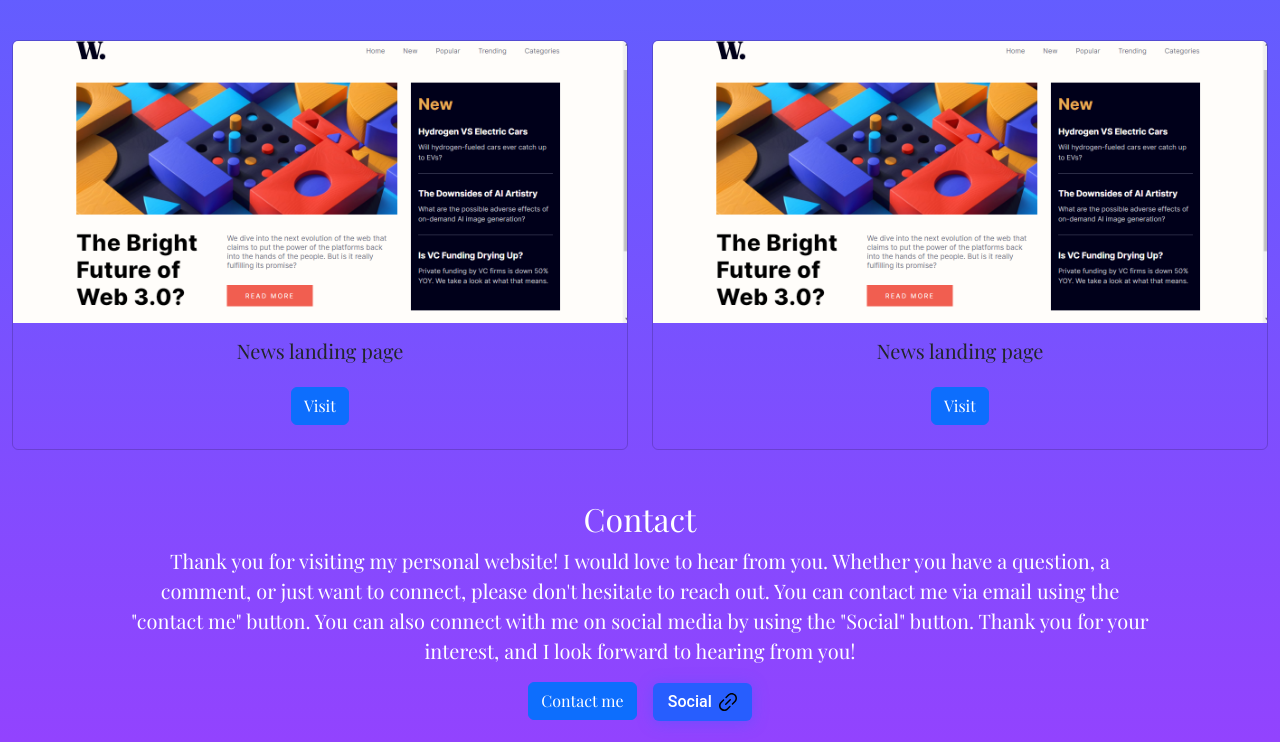
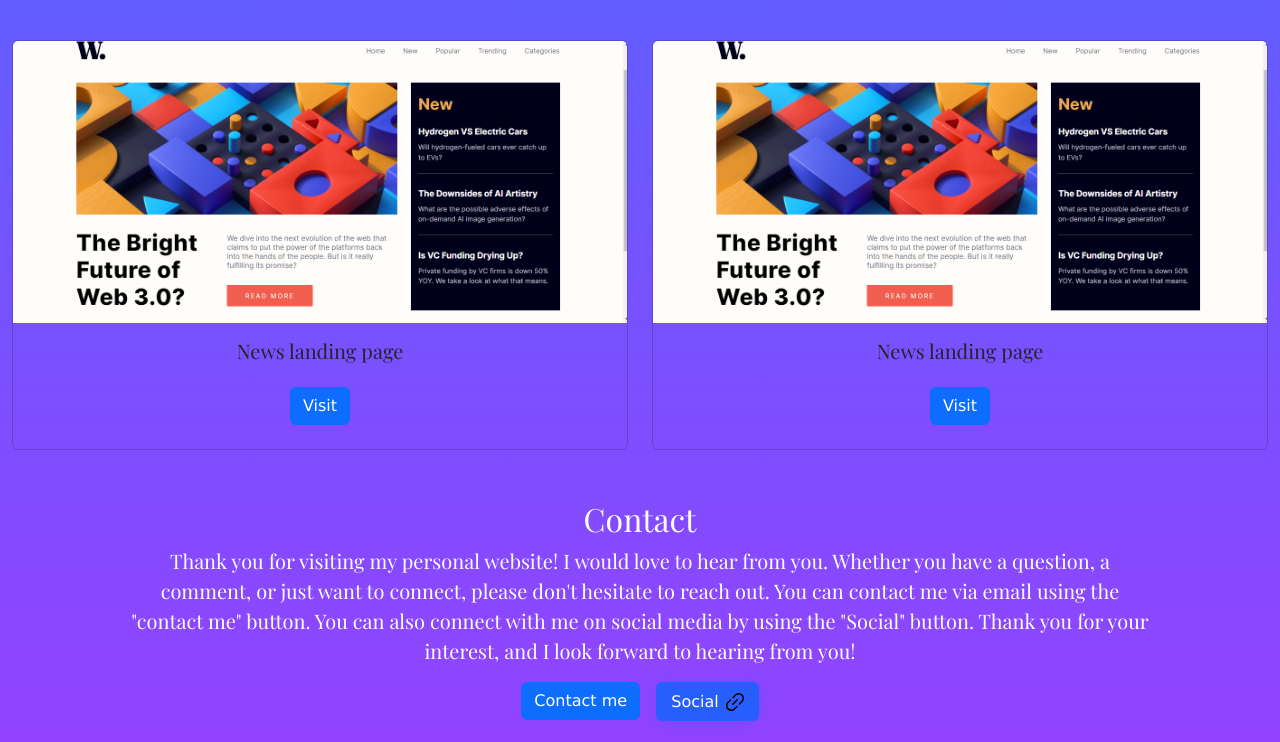
Before and after one commit to Blazehashira/Portfolio, a plain HTML site: page index.html in a window 1280 px wide. Shown: the part 782-1524 px from the top of the page. Drawn offline with nearby package versions, Linux system fonts and the light colour scheme.

Commit message:
Minor adjustment

```diff
--- a/index.html
+++ b/index.html
@@ -54,7 +54,7 @@
             <img src="Assets/News-landing-page.png" class="card-img-top" alt="News-landing-page" />
             <div class="card-body mx-auto">
               <h5 class="card-title pb-3">News landing page</h5>
-              <a href="https://blazehashira.github.io/News-Homepage/" class="btn btn-primary mb-2">Visit</a>
+              <a href="https://blazehashira.github.io/News-Homepage/" class="btn btn-primary mb-2 btn-font">Visit</a>
             </div>
           </div>
         </div>
@@ -64,7 +64,7 @@
             <img src="Assets/News-landing-page.png" class="card-img-top" alt="News-landing-page" />
             <div class="card-body mx-auto">
               <h5 class="card-title pb-3">News landing page</h5>
-              <a href="#" class="btn btn-primary mb-2">Visit</a>
+              <a href="#" class="btn btn-primary mb-2 btn-font">Visit</a>
             </div>
           </div>
         </div>
@@ -78,10 +78,10 @@
         <p>
           Thank you for visiting my personal website! I would love to hear from you. Whether you have a question, a comment, or just want to connect, please don't hesitate to reach out. You can contact me via email using the "contact me" button. You can also connect with me on social media by using the "Social" button. Thank you for your interest, and I look forward to hearing from you!
         </p>
-        <a  class="btn btn-primary" href="mailto:mohammedsani149@yahoo.com">Contact me</a>
+        <a  class="btn btn-primary btn-font" href="mailto:mohammedsani149@yahoo.com">Contact me</a>
 
         <button class="buttons">
-          <span>Social</span><span>
+          <span class="btn-font">Social</span><span>
             <img src="Assets/link.svg" height="18" alt="">
           </span>
           <ul>
--- a/styles.css
+++ b/styles.css
@@ -6,6 +6,10 @@ body {
   text-align: center;
   background: linear-gradient(to bottom, #3378ff, #9442fe 100%);
   font-family: "Playfair Display", serif;
+}
+
+.btn-font {
+  font-family: Verdana, Geneva, Tahoma, sans-serif;
 }
 
 /* Intro section */
@@ -59,7 +63,6 @@ body {
   --btn-color: #275efe;
   position: relative;
   padding: 10px 15px;
-  font-family: Roboto, sans-serif;
   font-weight: 500;
   font-size: 16px;
   line-height: 1;
```
